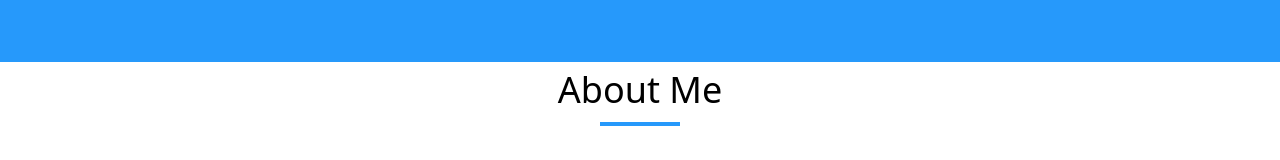
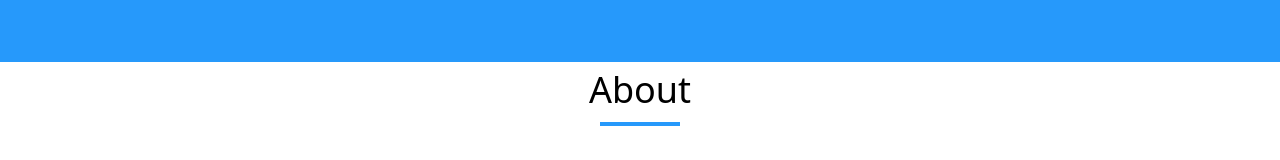
Before and after one commit to SShahid97/portfolio, a React (Create React App) app: page / in a window 1280 px wide. Shown: the part 567-727 px from the top of the page. Built offline with nearby package versions, Linux system fonts and the light colour scheme.

Commit message:
Update About.jsx

```diff
--- a/src/components/About.jsx
+++ b/src/components/About.jsx
@@ -4,7 +4,7 @@ import SectionHeader from "./SectionHeader";
 const About = ({about}) => {
   return (
     <>
-      <SectionHeader sectionId="about" title="About Me" />
+      <SectionHeader sectionId="about" title="About" />
       <section className="pt-6 pb-10 border-primary border-b-[1px]">
         <div className="flex flex-col max-w-[1000px] md:mx-auto mx-3 gap-1 text-justify">
         {about && about.map((paragraph)=>{
```
